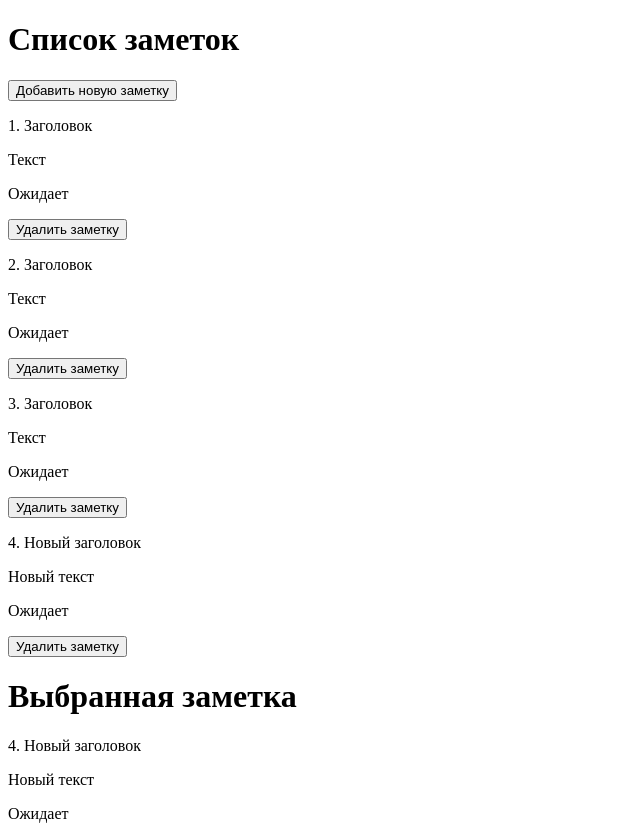
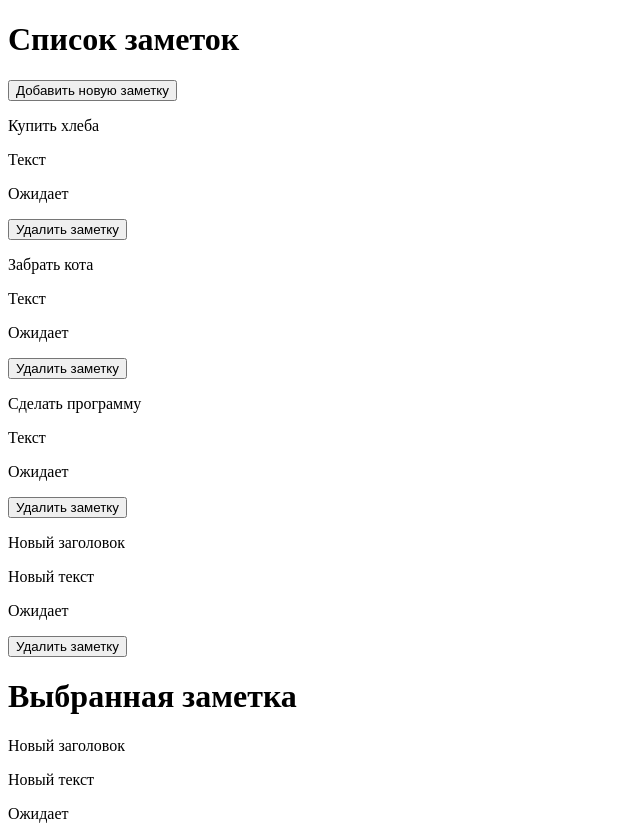
Before and after one commit to lebedev-maxim-dmitrievich/react-app-todo, a React (Create React App) app: page / in a window 1280 px wide. Both pictures are taken after a click on the button "Добавить новую заметку". Shown: the whole page, without its empty margins (0-640 px from the left). Built offline with nearby package versions, Linux system fonts and the light colour scheme.

Commit message:
Фикс с null при выводе таска

```diff
--- a/src/App.js
+++ b/src/App.js
@@ -4,9 +4,9 @@ import SelectedTask from "./components/SelectedTask";
 
 function App() {
     const [tasks, setTasks] = useState([
-        {id: 1, title: 'Заголовок', body: 'Текст', status: 'Ожидает'},
-        {id: 2, title: 'Заголовок', body: 'Текст', status: 'Ожидает'},
-        {id: 3, title: 'Заголовок', body: 'Текст', status: 'Ожидает'},
+        {id: 1, title: 'Купить хлеба', body: 'Текст', status: 'Ожидает'},
+        {id: 2, title: 'Забрать кота', body: 'Текст', status: 'Ожидает'},
+        {id: 3, title: 'Сделать программу', body: 'Текст', status: 'Ожидает'},
     ])
 
     const [selectedTask, setSelectedTask] = useState(null);
@@ -28,9 +28,9 @@ function App() {
     }
 
     const deleteTask = (id) => {
-        if (selectedTask.id === id)
+        setTasks(tasks.filter((task) => task.id !== id))
+        if (selectedTask == null || selectedTask.id === id)
             setSelectedTask(null)
-        setTasks(tasks.filter((task) => task.id !== id))
     }
 
     const handleTaskClick = (task) => {
--- a/src/components/SelectedTask.js
+++ b/src/components/SelectedTask.js
@@ -5,7 +5,7 @@ function SelectedTask(props) {
     <div>
       {props.task ? (
         <div>
-          <p>{props.task.id}. {props.task.title}</p>
+          <p>{props.task.title}</p>
           <p>{props.task.body}</p>
           <p>{props.task.status}</p>
         </div>
--- a/src/components/TaskList.js
+++ b/src/components/TaskList.js
@@ -6,7 +6,7 @@ function TaskList(props) {
         <div onClick={()=>{
             props.onTaskClick(props.task)
         }}>
-            <p>{props.task.id}. {props.task.title}</p>
+            <p>{props.task.title}</p>
             <p>{props.task.body}</p>
             <p>{props.task.status}</p>
 
```
